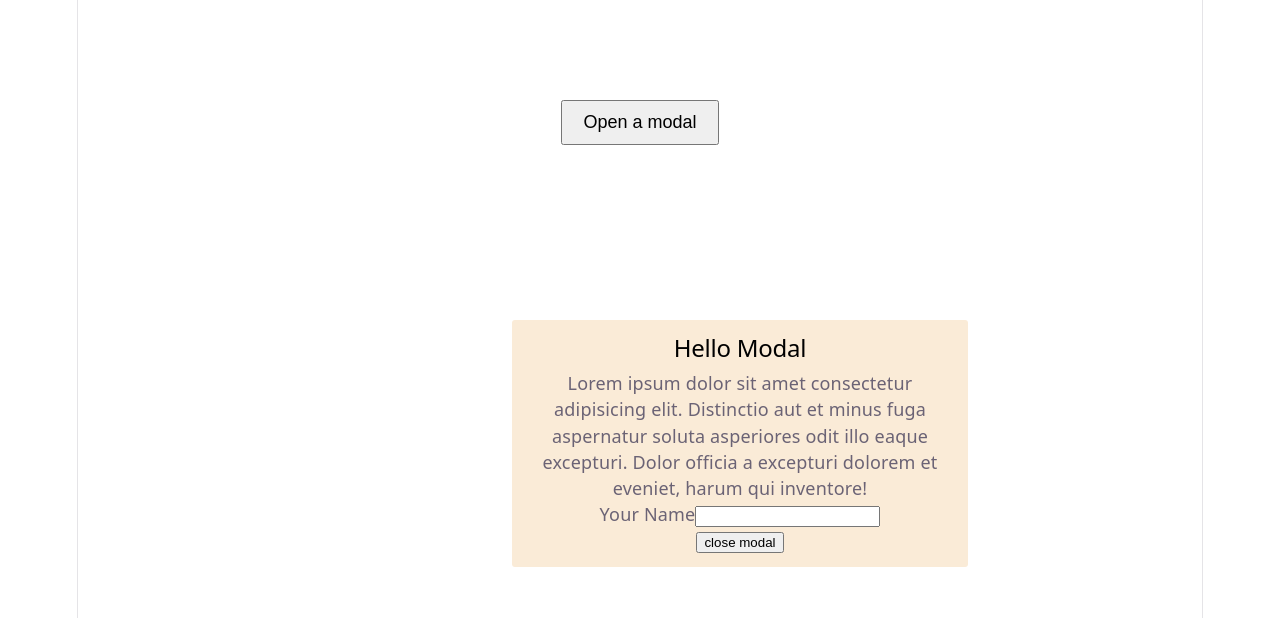
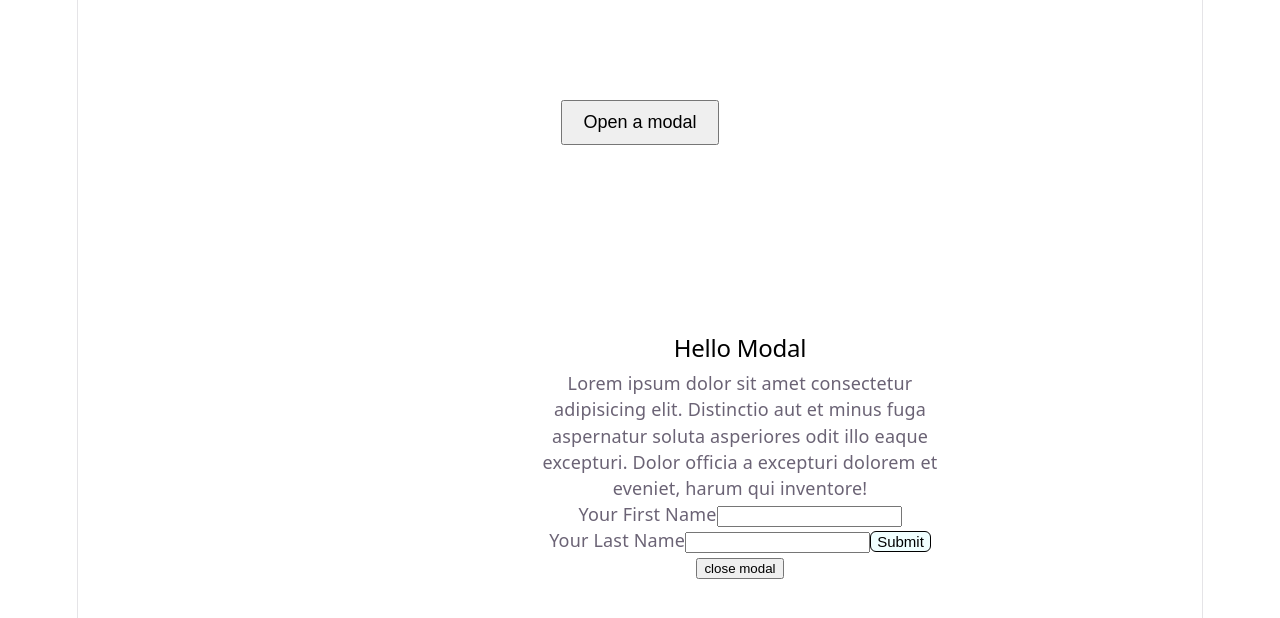
Before and after one commit to sulaiman-h3/traffic-signal, a React (Vite) app: page / in a window 1280 px wide. Both pictures are taken after a click on the button "Open a modal". Shown: the top 618 px of the page. Built offline with nearby package versions, Linux system fonts and the light colour scheme.

Commit message:
form modal

```diff
--- a/src/App.css
+++ b/src/App.css
@@ -57,7 +57,7 @@
   position: absolute;
   top:40%;
   left: 40%;
-  background-color: antiquewhite;
+  background-color:white;
   padding: 14px 28px;
   border-radius: 3px;
   max-width: 400px;
@@ -73,3 +73,19 @@
 .paragraph{
   color: black;
 }
+.first-name{
+  flex-direction: column;
+}
+.last-name{
+
+}
+.form-container{
+
+}
+.submit{
+font-size:15px;
+background-color: azure;
+color: black;
+border:1px solid;
+border-radius:6px;
+}
--- a/src/components/Myinput.tsx
+++ b/src/components/Myinput.tsx
@@ -1,11 +1,13 @@
+import { useState } from "react";
 const MyInput  = () => {
-function handleinputchange() {
-alert('you changed the name');
+    const [myInputValue, setMyInputValue]= useState("");
+function handleinputchange(event) {
+    setMyInputValue(event.target.value);
 }
     return (
         <div>
             <label>Your Name</label>
-            <input onChange={handleinputchange} type="text" />
+            <input value={myInputValue} onChange={handleinputchange} type="text" />
         </div>
     )
 }
--- a/src/components/newmodal.tsx
+++ b/src/components/newmodal.tsx
@@ -1,8 +1,11 @@
 import { useState } from "react";
-import MyInput from "./Myinput";
 
 const NewModal = () => {
   const [modal, setModal] = useState(false);
+  const [firstNameValue, setfirstNameValu]= useState("");
+  const [lastname, setLastNameValue]=useState("");
+  const[greating, setGreating]= useState("");
+
 
   function openModal() {
     setModal(true);
@@ -10,6 +13,15 @@ const NewModal = () => {
   function closeModal() {
     setModal(false);
   }
+  function handlefirstname(event) {
+    setfirstNameValu(event.target.value);
+}
+function handleLastName (event) {
+    setLastNameValue(event.target.value);
+}
+function handleGreating() {
+  setGreating(`hello ${firstNameValue} ${lastname}`);
+}
 
   return (
     <>
@@ -27,7 +39,28 @@ const NewModal = () => {
                 illo eaque excepturi. Dolor officia a excepturi dolorem et
                 eveniet, harum qui inventore!
               </p>
-              <MyInput/>
+              <div className="form-container">
+              <div className="first-name">
+                  <label>Your First Name</label>
+                <input
+                  value={firstNameValue}
+                  onChange={handlefirstname}
+                  type="text"
+                />
+              </div>
+                <div className="last-name">
+                  <label htmlFor="">Your Last Name</label>
+                  <input
+                    value={lastname}
+                    onChange={handleLastName}
+                    type="text"
+                  />
+                  <button className="submit" onClick={handleGreating} type="submit">Submit</button>
+                </div>
+              </div>
+              <div>
+                <p>{greating}</p>
+              </div>
               <button onClick={closeModal} className="close-modal">
                 close modal
               </button>
```
Also changed, not shown: src/components/MyForm.tsx (added, +13 -0 lines).
